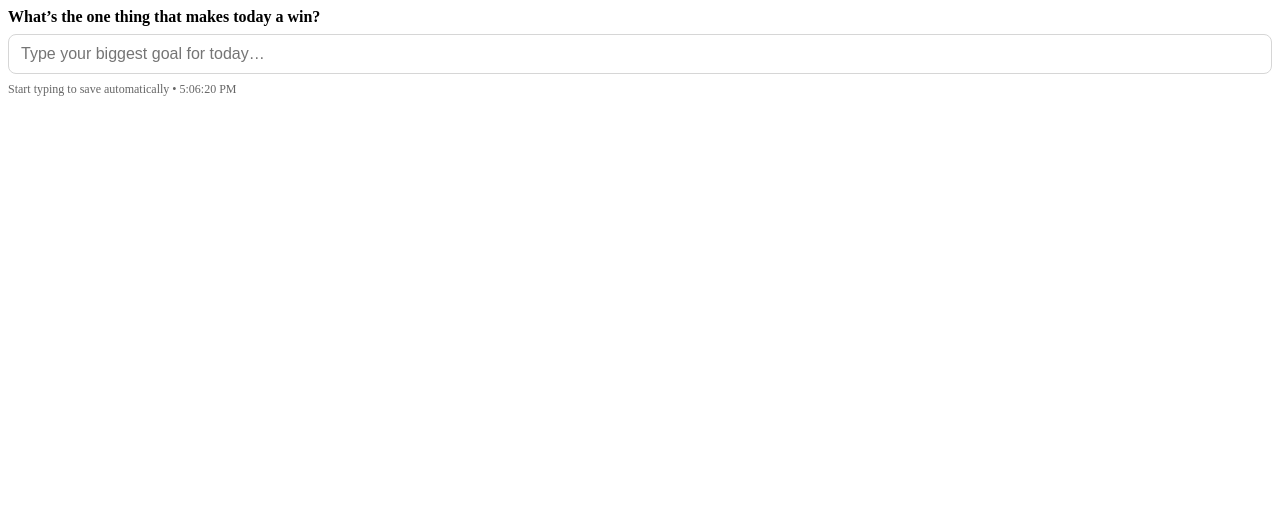
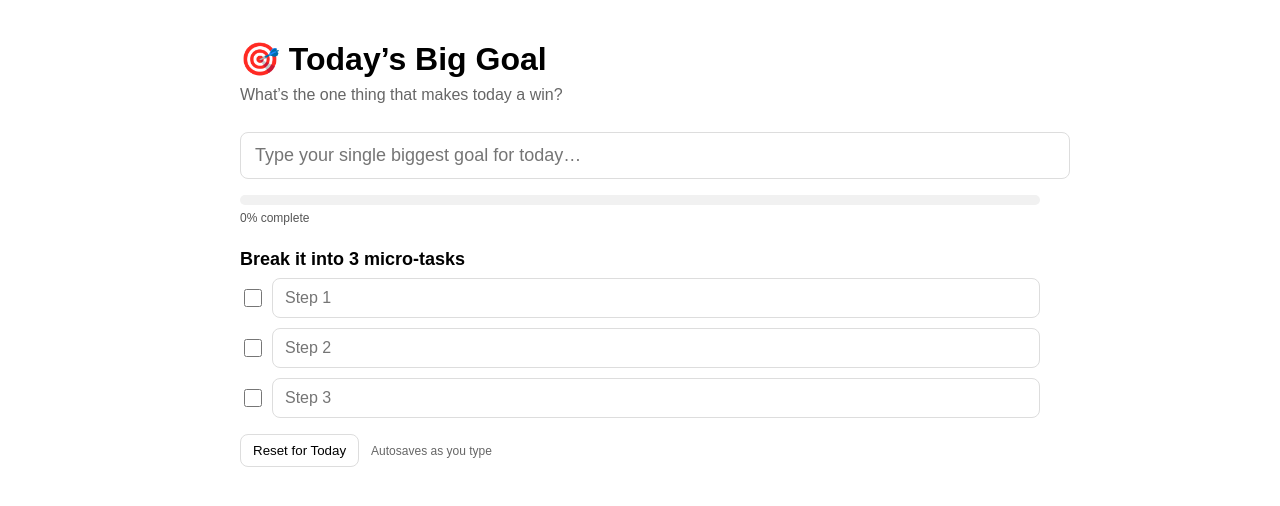
Before and after one commit to HuwBYB/BYB, a React (Vite) app: page /big-goal in a window 1280 px wide. Shown: the top 506 px of the page. Built offline with nearby package versions, Linux system fonts and the light colour scheme.

Commit message:
Update BigGoalPlanner.jsx

```diff
--- a/src/components/BigGoalPlanner.jsx
+++ b/src/components/BigGoalPlanner.jsx
@@ -1,76 +1,146 @@
-import React, { useEffect, useState } from 'react';
+import React, { useEffect, useMemo, useState } from 'react';
 
-const STORAGE_KEY = 'byb:todayBigGoal';
+const STORAGE_KEY = 'byb:today';
+const emptyState = {
+  goal: '',
+  tasks: [{ text: '', done: false }, { text: '', done: false }, { text: '', done: false }],
+  savedAt: null,
+};
 
 export default function BigGoalPlanner() {
-  const [goal, setGoal] = useState('');
-  const [savedAt, setSavedAt] = useState(null);
+  const [state, setState] = useState(emptyState);
 
-  // Load saved goal on mount
+  // Load on mount
   useEffect(() => {
     const raw = localStorage.getItem(STORAGE_KEY);
     if (!raw) return;
     try {
-      const { goal, savedAt } = JSON.parse(raw);
-      setGoal(goal || '');
-      setSavedAt(savedAt || null);
-    } catch {}
+      const parsed = JSON.parse(raw);
+      // daily reset
+      const last = parsed?.savedAt ? new Date(parsed.savedAt).toDateString() : null;
+      const today = new Date().toDateString();
+      setState(last && last !== today ? emptyState : parsed);
+    } catch {
+      setState(emptyState);
+    }
   }, []);
 
-  // Save goal whenever it changes (debounced)
+  // Auto-save (debounced-ish)
   useEffect(() => {
     const id = setTimeout(() => {
-      localStorage.setItem(STORAGE_KEY, JSON.stringify({
-        goal,
-        savedAt: new Date().toISOString(),
-      }));
-      setSavedAt(new Date().toISOString());
-    }, 400);
+      localStorage.setItem(STORAGE_KEY, JSON.stringify({ ...state, savedAt: new Date().toISOString() }));
+    }, 300);
     return () => clearTimeout(id);
-  }, [goal]);
+  }, [state.goal, state.tasks]);
 
-  // Reset each day (optional)
-  useEffect(() => {
-    const raw = localStorage.getItem(STORAGE_KEY);
-    if (!raw) return;
-    try {
-      const { savedAt } = JSON.parse(raw);
-      const last = savedAt ? new Date(savedAt).toDateString() : null;
-      const today = new Date().toDateString();
-      if (last && last !== today) {
-        // new day → clear
-        localStorage.removeItem(STORAGE_KEY);
-        setGoal('');
-        setSavedAt(null);
-      }
-    } catch {}
-  }, []);
+  const progress = useMemo(() => {
+    const total = state.tasks.filter(t => t.text.trim() !== '').length || 1;
+    const done = state.tasks.filter(t => t.text.trim() !== '' && t.done).length;
+    return Math.round((done / total) * 100);
+  }, [state.tasks]);
+
+  function setGoal(goal) {
+    setState(s => ({ ...s, goal }));
+  }
+
+  function setTaskText(index, text) {
+    setState(s => {
+      const tasks = s.tasks.slice();
+      tasks[index] = { ...tasks[index], text };
+      return { ...s, tasks };
+    });
+  }
+
+  function toggleTaskDone(index) {
+    setState(s => {
+      const tasks = s.tasks.slice();
+      tasks[index] = { ...tasks[index], done: !tasks[index].done };
+      return { ...s, tasks };
+    });
+  }
+
+  function clearAll() {
+    if (!confirm('Clear today’s goal and tasks?')) return;
+    setState(emptyState);
+    localStorage.removeItem(STORAGE_KEY);
+  }
 
   return (
-    <div style={styles.wrap}>
-      <label style={styles.label}>What’s the one thing that makes today a win?</label>
+    <div style={styles.page}>
+      <h1 style={styles.title}>🎯 Today’s Big Goal</h1>
+      <p style={styles.sub}>What’s the one thing that makes today a win?</p>
+
       <input
-        value={goal}
-        onChange={(e) => setGoal(e.target.value)}
-        placeholder="Type your biggest goal for today…"
-        style={styles.input}
+        value={state.goal}
+        onChange={e => setGoal(e.target.value)}
+        placeholder="Type your single biggest goal for today…"
+        style={styles.goalInput}
       />
-      <div style={styles.meta}>
-        {goal ? 'Saved' : 'Start typing to save automatically'}
-        {savedAt ? ` • ${new Date(savedAt).toLocaleTimeString()}` : ''}
+
+      {/* Progress */}
+      <div style={styles.progressWrap}>
+        <div style={{ ...styles.progressBar, width: `${progress}%` }} />
+      </div>
+      <div style={styles.progressLabel}>{progress}% complete</div>
+
+      {/* Tasks */}
+      <h2 style={styles.h2}>Break it into 3 micro-tasks</h2>
+      <div style={styles.tasks}>
+        {state.tasks.map((t, i) => (
+          <div key={i} style={styles.taskRow}>
+            <input
+              type="checkbox"
+              checked={!!t.done}
+              onChange={() => toggleTaskDone(i)}
+              style={styles.checkbox}
+            />
+            <input
+              value={t.text}
+              onChange={e => setTaskText(i, e.target.value)}
+              placeholder={`Step ${i + 1}`}
+              style={{
+                ...styles.taskInput,
+                textDecoration: t.done ? 'line-through' : 'none',
+                opacity: t.done ? 0.7 : 1,
+              }}
+            />
+          </div>
+        ))}
+      </div>
+
+      <div style={styles.footer}>
+        <button onClick={clearAll} style={styles.clearBtn}>Reset for Today</button>
+        <span style={styles.savedAt}>
+          {state.savedAt ? `Saved ${new Date(state.savedAt).toLocaleTimeString()}` : 'Autosaves as you type'}
+        </span>
       </div>
     </div>
   );
 }
 
 const styles = {
-  wrap: { display: 'grid', gap: '8px' },
-  label: { fontWeight: 600 },
-  input: {
-    padding: '10px 12px',
-    border: '1px solid #d6d6d6',
-    borderRadius: 8,
-    fontSize: 16,
+  page: { maxWidth: 800, margin: '0 auto', padding: '2rem', fontFamily: 'Arial, sans-serif' },
+  title: { margin: 0, fontSize: '2rem' },
+  sub: { marginTop: 8, color: '#666' },
+  goalInput: {
+    marginTop: 12, width: '100%', padding: '12px 14px', fontSize: 18,
+    border: '1px solid #ddd', borderRadius: 8, outline: 'none',
   },
-  meta: { fontSize: 12, color: '#666' },
+  progressWrap: {
+    marginTop: 16, width: '100%', height: 10, background: '#f1f1f1', borderRadius: 999, overflow: 'hidden',
+  },
+  progressBar: { height: '100%', background: '#22c55e' },
+  progressLabel: { marginTop: 6, fontSize: 12, color: '#555' },
+  h2: { marginTop: 24, marginBottom: 8, fontSize: 18 },
+  tasks: { display: 'grid', gap: 10 },
+  taskRow: { display: 'grid', gridTemplateColumns: '24px 1fr', alignItems: 'center', gap: 8 },
+  checkbox: { width: 18, height: 18 },
+  taskInput: {
+    padding: '10px 12px', border: '1px solid #ddd', borderRadius: 8, fontSize: 16, outline: 'none',
+  },
+  footer: { marginTop: 16, display: 'flex', gap: 12, alignItems: 'center' },
+  clearBtn: {
+    padding: '8px 12px', border: '1px solid #ddd', background: '#fff', borderRadius: 8, cursor: 'pointer',
+  },
+  savedAt: { fontSize: 12, color: '#666' },
 };
```
